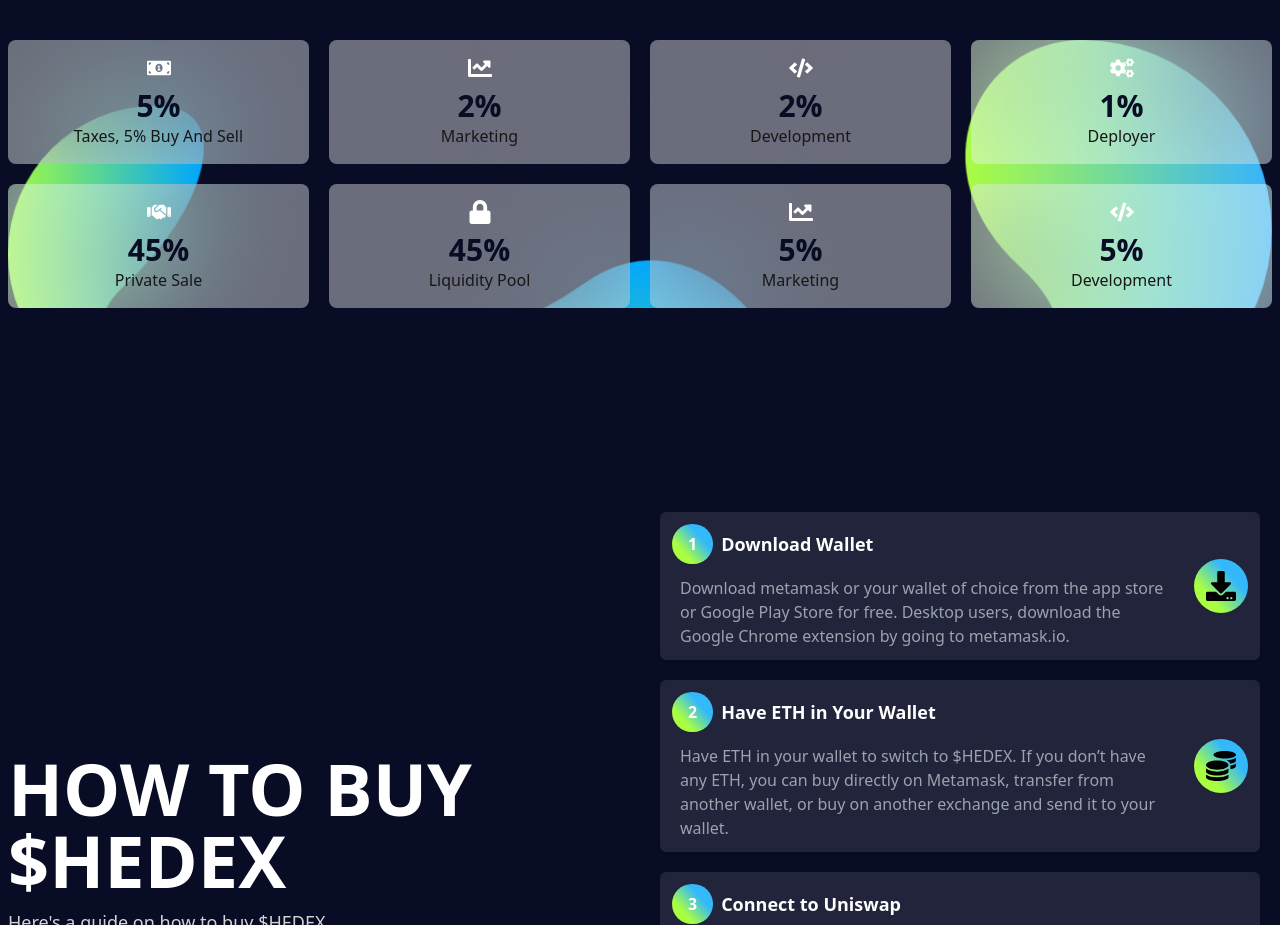
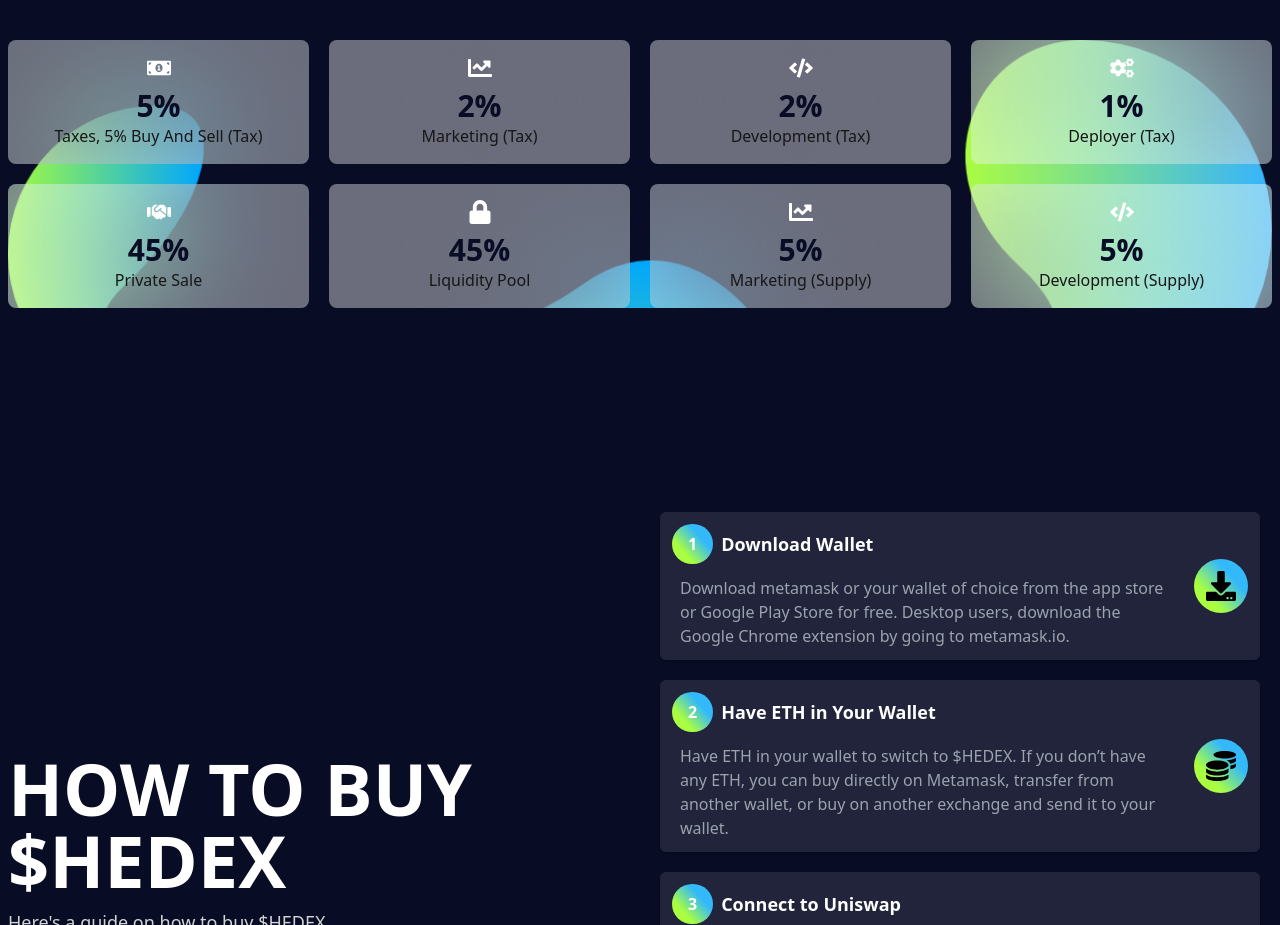
Before and after one commit to Sheriff10/hedex, a React (Create React App) app: page / in a window 1280 px wide. Shown: the part 5373-6298 px from the top of the page. Built offline with nearby package versions, Linux system fonts and the light colour scheme.

Commit message:
edit: Some content

```diff
--- a/src/Components/TokenInfo/Tokenomics.jsx
+++ b/src/Components/TokenInfo/Tokenomics.jsx
@@ -9,14 +9,14 @@ export default function Tokenomics() {
    };
 
    const cardArr = [
-      cardFunc(<FaMoneyBillAlt />, "5%", "Taxes, 5% Buy and Sell"),
-      cardFunc(<FaChartLine />, "2%", "Marketing"),
-      cardFunc(<FaCode />, "2%", "Development"),
-      cardFunc(<FaCogs />, "1%", "Deployer"),
+      cardFunc(<FaMoneyBillAlt />, "5%", "Taxes, 5% Buy and Sell (Tax)"),
+      cardFunc(<FaChartLine />, "2%", "Marketing (Tax)"),
+      cardFunc(<FaCode />, "2%", "Development (Tax)"),
+      cardFunc(<FaCogs />, "1%", "Deployer (Tax)"),
       cardFunc(<FaHandshake />, "45%", "Private Sale"),
       cardFunc(<FaLock />, "45%", "Liquidity Pool"),
-      cardFunc(<FaChartLine />, "5%", "Marketing"),
-      cardFunc(<FaCode />, "5%", "Development")
+      cardFunc(<FaChartLine />, "5%", "Marketing (Supply)"),
+      cardFunc(<FaCode />, "5%", "Development (Supply)")
    ];
 
    const [ref, inView] = useInView({
```
